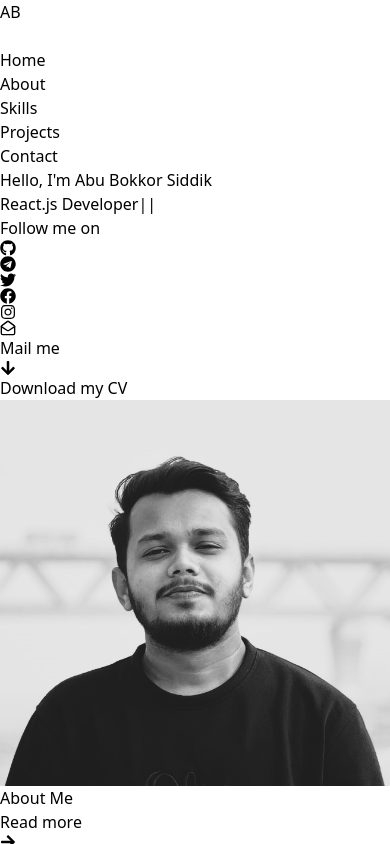
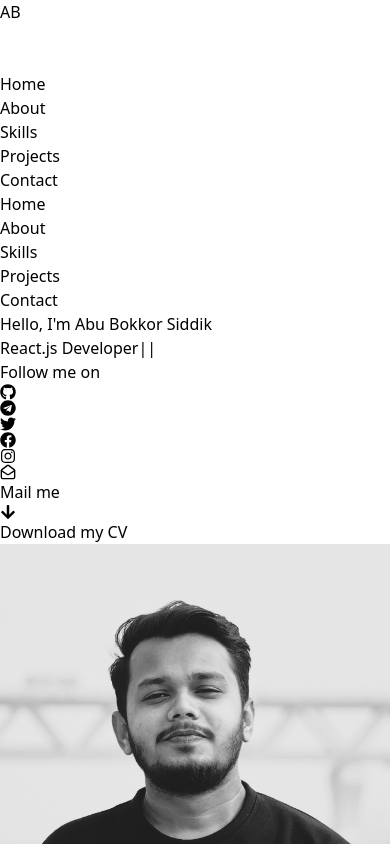
Before and after one commit to Abubokkor98/abu-bokkor-protfolio, a React (Vite) app: page / in a window 390 px wide. Shown: the top 844 px of the page. Built offline with nearby package versions, Linux system fonts and the light colour scheme.

Commit message:
navbar responsive issue fixed

```diff
--- a/package.json
+++ b/package.json
@@ -18,6 +18,7 @@
     "localforage": "^1.10.0",
     "match-sorter": "^8.0.0",
     "react": "^18.3.1",
+    "react-awesome-reveal": "^4.3.1",
     "react-circular-progressbar": "^2.1.0",
     "react-dom": "^18.3.1",
     "react-fast-marquee": "^1.6.5",
--- a/src/Components/Navbar/Navbar.jsx
+++ b/src/Components/Navbar/Navbar.jsx
@@ -4,7 +4,7 @@ import { Link, NavLink } from "react-router-dom";
 export default function Navbar() {
   const [isOpen, setIsOpen] = useState(false);
 
-  const toggleMenu = () => {
+  const toggleDrawer = () => {
     setIsOpen(!isOpen);
   };
 
@@ -17,7 +17,7 @@ export default function Navbar() {
 
   return (
     <nav className="sticky top-0 w-full z-50 px-4 sm:px-8 py-4 flex items-center justify-between bg-white shadow-md transition-all duration-300">
-      {/* Logo */}
+      {/* Brand Logo */}
       <Link to="/">
         <div className="flex items-center text-gray-800 text-3xl font-bold">
           AB
@@ -25,9 +25,9 @@ export default function Navbar() {
       </Link>
 
       {/* Hamburger Icon for Mobile */}
-      <div className="sm:hidden flex items-center">
+      <div className="sm:hidden">
         <button
-          onClick={toggleMenu}
+          onClick={toggleDrawer}
           aria-expanded={isOpen}
           aria-label="Toggle menu"
           className="text-gray-800 focus:outline-none"
@@ -66,12 +66,56 @@ export default function Navbar() {
         </button>
       </div>
 
-      {/* Navbar Links */}
-      <ul
-        className={`flex-col sm:flex-row flex space-y-4 sm:space-y-0 sm:space-x-8 ${
-          isOpen ? "flex" : "hidden"
-        } sm:flex`}
+      {/* Drawer */}
+      <div
+        className={`fixed inset-y-0 right-0 w-64 bg-white shadow-lg transform transition-transform duration-300 ${
+          isOpen ? "translate-x-0" : "translate-x-full"
+        } sm:hidden`}
       >
+        <button
+          className="absolute top-4 left-4 text-gray-800"
+          onClick={toggleDrawer}
+        >
+          <svg
+            className="w-6 h-6"
+            fill="none"
+            stroke="currentColor"
+            viewBox="0 0 24 24"
+            xmlns="http://www.w3.org/2000/svg"
+          >
+            <path
+              strokeLinecap="round"
+              strokeLinejoin="round"
+              strokeWidth={2}
+              d="M6 18L18 6M6 6l12 12"
+            />
+          </svg>
+        </button>
+        <ul className="mt-12 space-y-4">
+          {[
+            { to: "/", label: "Home" },
+            { to: "/about", label: "About" },
+            { to: "/skills", label: "Skills" },
+            { to: "/projects", label: "Projects" },
+            { to: "/contact", label: "Contact" },
+          ].map(({ to, label }) => (
+            <li key={to}>
+              <NavLink
+                to={to}
+                className={({ isActive }) =>
+                  `${linkStyle(isActive)} block px-6`
+                }
+                onClick={() => setIsOpen(false)}
+              >
+                {label}
+              </NavLink>
+            </li>
+          ))}
+        </ul>
+      </div>
+
+      {/* Nav Links for Desktop */}
+      <ul className="hidden sm:flex space-x-8">
         {[
           { to: "/", label: "Home" },
           { to: "/about", label: "About" },
--- a/src/Layout/MainLayout.jsx
+++ b/src/Layout/MainLayout.jsx
@@ -3,16 +3,11 @@ import Navbar from "../Components/Navbar/Navbar";
 import { Outlet } from "react-router-dom";
 import Footer from "../Components/Footer/Footer";
 
-
 export default function MainLayout() {
-
-
   return (
-    <div className="">
+    <div>
       <Navbar />
-      <div className="min-h-[90vh]">
-        <Outlet />
-      </div>
+      <Outlet />
       <Footer />
     </div>
   );
```
Also changed, not shown: 1 other file (tests, documents, lock files or other folders).
